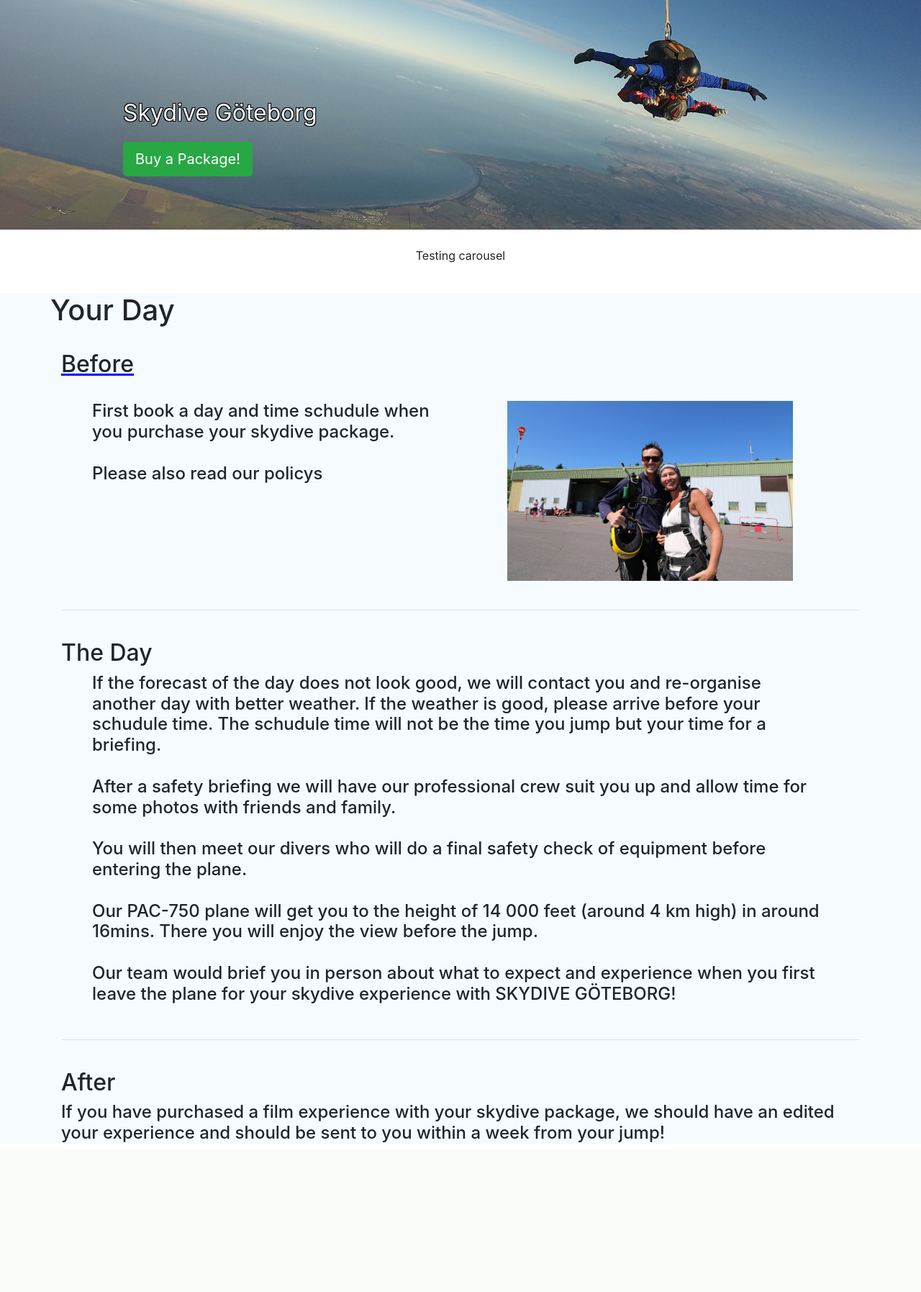
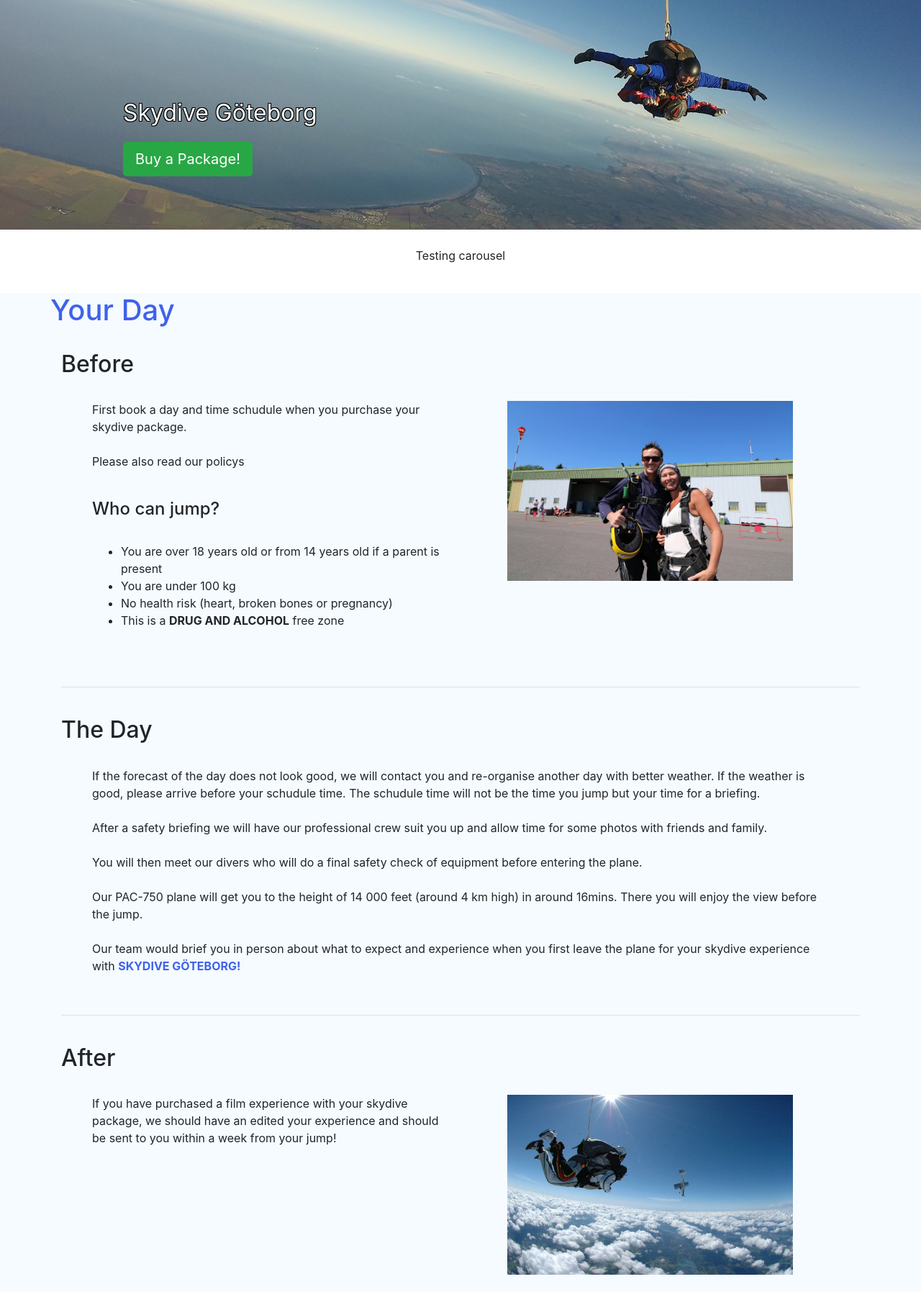
Before and after one commit to brendanoshea84/tandem_skydive, a Django app: page /day-plan in a window 1280 px wide. Shown: the part 68-1863 px from the top of the page at 72% size. Before the commit the page ends 1655 px from the top, so only its background shows below. Run offline with Django 3.2, Linux system fonts and the light colour scheme; parts of the project's set-up code (start-up, migrations or seed data) failed here and were passed over; some libraries are stand-ins or nearby versions.

Commit message:
finish 'day-plan' page and added an up button when the page is long

```diff
--- a/home/templates/home/day-plan.html
+++ b/home/templates/home/day-plan.html
@@ -5,59 +5,87 @@
 {% block main_content %}
 <div class="container">
     <div class="row">
-<h1>Your Day</h1>
+        <h1 class="font-blue">Your Day</h1>
     </div>
     <br>
-<h2 class="custom-highlight">Before</h2>
+    <h2>Before</h2>
     <br>
     <div class="row mx-1 px-4 justify-content-center">
         <div class="col-md-12 col-lg-6">
-        <h4>First book a day and time schudule when you purchase your skydive package.
+            <p>First book a day and time schudule when you purchase your skydive package.
                 <br>
                 <br>
-            Please also read our policys
-        </h4>
+                Please also read our policys</p>
+                <br>
+
+                <h4>Who can jump?</h4>
+                <br>
+
+                <ul>
+                    <li>You are over 18 years old or from 14 years old if a parent is present</li>
+                    <li>You are under 100 kg</li>
+                    <li>No health risk (heart, broken bones or pregnancy)</li>
+                    <li>This is a <b>DRUG AND ALCOHOL</b> free zone</li>
+                </ul>
+            </p>
+            <br>
         </div>
         <div class="col-md-12 col-lg-6">
             <div class="ground"></div>
-
         </div>
     </div>
     <br>
     <hr>
     <br>
     <h2>The Day</h2>
+    <br>
     <div class="row mx-1 px-4 justify-content-center">
         <div class="col">
 
-<h4>If the forecast of the day does not look good, we will contact you and re-organise another day with better weather.
-    If the weather is good, please arrive before your schudule time. The schudule time will not be the time you jump but
+            <p>If the forecast of the day does not look good, we will contact you and re-organise another day with
+                better weather.
+                If the weather is good, please arrive before your schudule time. The schudule time will not be the time
+                you jump but
                 your time for a briefing.
                 <br>
                 <br>
-    After a safety briefing we will have our professional crew suit you up and allow time for some photos with friends
+                After a safety briefing we will have our professional crew suit you up and allow time for some photos
+                with friends
                 and family.
                 <br>
                 <br>
                 You will then meet our divers who will do a final safety check of equipment before entering the plane.
                 <br>
                 <br>
-    Our PAC-750 plane will get you to the height of 14 000 feet (around 4 km high) in around 16mins. There you will
+                Our PAC-750 plane will get you to the height of 14 000 feet (around 4 km high) in around 16mins. There
+                you will
                 enjoy the view before the jump.
                 <br>
                 <br>
-    Our team would brief you in person about what to expect and experience when you first leave the plane for your
-    skydive experience with SKYDIVE GÖTEBORG!
-</h4>
+                Our team would brief you in person about what to expect and experience when you first leave the plane
+                for your
+                skydive experience with <b class="font-blue">SKYDIVE GÖTEBORG!</b>
+            </p>
         </div>
     </div>
     <br>
     <hr>
     <br>
     <h2>After</h2>
-<h4>
-    If you have purchased a film experience with your skydive package, we should have an edited your experience and
+    <br>
+    <div class="row mx-1 px-4 justify-content-center">
+        <div class="col-md-12 col-lg-6">
+            <p>
+                If you have purchased a film experience with your skydive package, we should have an edited your
+                experience and
                 should be sent to you within a week from your jump!
-</h4>
+            </p>
+            <br>
         </div>
+        <div class="col-md-12 col-lg-6">
+            <div class="plane-dive"></div>
+        </div>
+    </div>
+</div>
+<br>
         {% endblock %}
--- a/home/templates/home/index.html
+++ b/home/templates/home/index.html
@@ -5,10 +5,10 @@
 {% block main_content %}
     <div class="row mx-1 px-4 justify-content-center">
         <div class="col-12 col-lg-5 mx-2" >
-            <h1 class="col ">Whats Tandem Skydiving?</h1>
+            <h1 class="col font-blue">Whats Tandem Skydiving?</h1>
             <br>
-            <p>Do you want to ADVENTURE of a life time? <br><br>
-                With our professional crew and no experience, <b>SKYDIVE GÖTEBORG</b> can make this happen!
+            <p>Do you want to <b class="font-blue">ADVENTURE</b> of a life time? <br><br>
+                With our professional crew and no experience, <b class="font-blue">SKYDIVE GÖTEBORG</b> can make this happen!
                 <br><br>
                 With our help, we will fly you to 14,000 feet and let you experience free fall! You will travel around 200k/ph for about a minute, before opening a parachute, and get you safely to the ground.
                 <br><br>
--- a/products/fixtures/products.json
+++ b/products/fixtures/products.json
@@ -8,6 +8,7 @@
         "description": "Get to do a tandem skydive experience",
         "price": 3000,
         "category": 1
+
       }
     },
     {
--- a/products/models.py
+++ b/products/models.py
@@ -26,5 +26,6 @@
     price = models.DecimalField(max_digits=6, decimal_places=2)
     image = models.ImageField(null=True, blank=True)
 
+
     def __str__(self):
         return self.name
--- a/products/urls.py
+++ b/products/urls.py
@@ -2,7 +2,7 @@
 from . import views
 
 urlpatterns = [
-    path('', views.all_products, name='products'),
+    path('skydive-packages', views.skydive_packages, name='skydive-packages'),
     path('film', views.film, name='film'),
 
 ]
--- a/static/css/base.css
+++ b/static/css/base.css
@@ -14,6 +14,17 @@
     height: 250px;
     margin: auto;
 }
+
+.plane-dive {
+    background: url('/media/photos/plane_dive.jpg') no-repeat;
+    background-size: 100% 100%;
+    max-width: 80%;
+    height: 250px;
+    margin: auto;
+}
+
+
+
 
 .welcome-text {
     color: white;
@@ -86,6 +97,10 @@
     background-color: rgb(214, 238, 255, .25)
 }
 
+.font-blue {
+    color: rgb(63, 98, 235);
+}
+
 @media (max-width: 991px) {
     .slide-height {
         height: 20vh;
@@ -94,3 +109,24 @@
         font-size: 2.5vh;
     }
 }
+
+/* back to top button */
+#myBtn {
+    display: none; /* Hidden by default */
+    position: fixed; /* Fixed/sticky position */
+    bottom: 20px; /* Place the button at the bottom of the page */
+    right: 30px; /* Place the button 30px from the right */
+    z-index: 99; /* Make sure it does not overlap */
+    border: none; /* Remove borders */
+    outline: none; /* Remove outline */
+    background-color: rgb(63, 98, 235, 0.7); /* Set a background color */
+    color: white; /* Text color */
+    cursor: pointer; /* Add a mouse pointer on hover */
+    padding: 15px; /* Some padding */
+    border-radius: 10px; /* Rounded corners */
+    font-size: 18px; /* Increase font size */
+  }
+
+  #myBtn:hover {
+    background-color: rgb(63, 98, 235); /* Add a dark-grey background on hover */
+  }
--- /dev/null
+++ b/static/js/main.js
@@ -0,0 +1,17 @@
+// Button function to quick scroll to the top
+    window.onscroll = function() {scrollFunction()};
+
+    function scrollFunction() {
+        if (document.body.scrollTop > 20 || document.documentElement.scrollTop > 20) {
+            document.getElementById("myBtn").style.display = "block";
+
+        } else {
+            document.getElementById("myBtn").style.display = "none";
+
+        }
+    }
+
+    function topFunction() {
+        document.body.scrollTop = 0;
+        document.documentElement.scrollTop = 0;
+    }
--- a/templates/base.html
+++ b/templates/base.html
@@ -34,6 +34,7 @@
     <script src="https://stackpath.bootstrapcdn.com/bootstrap/4.4.1/js/bootstrap.min.js"
         integrity="sha384-wfSDF2E50Y2D1uUdj0O3uMBJnjuUD4Ih7YwaYd1iqfktj0Uod8GCExl3Og8ifwB6"
         crossorigin="anonymous"></script>
+        <script src="{% static 'js/main.js' %}"></script>
     {% endblock %}
 
     {% block extra_js %}
@@ -67,7 +68,7 @@
                         <div class="dropdown-menu " aria-labelledby="packages_toggle">
                             <a class="dropdown-item" href="{% url 'home' %}">Whats Tandem Skydive?</a>
                             <a class="dropdown-item" href="{% url 'day-plan' %}">Your Day</a>
-                            <a class="dropdown-item" href="{% url 'products' %}?category=tandem">Packages</a>
+                            <a class="dropdown-item" href="{% url 'skydive-packages' %}">Packages</a>
                         </div>
                     </li>
 
@@ -78,7 +79,7 @@
                         </a>
                         <div class="dropdown-menu" aria-labelledby="merc_toggle">
                             <a class="dropdown-item" href="{% url 'film' %}">Capturing you day</a>
-                            <a class="dropdown-item" href="{% url 'products' %}?category=tshirt">Clothes</a>
+                            <a class="dropdown-item" href="">Clothes</a>
                         </div>
                     </li>
 
@@ -157,6 +158,7 @@
     {% endblock %}
 </div>
 
+<button onclick="topFunction()" id="myBtn" title="Go to top">Top</button>
 
     {% block postload_js %}
     {% endblock %}
```
Also changed, not shown: products/templates/all_products.html (deleted, +0 -27 lines), products/templates/skydive-packages.html (added, +21 -0 lines), products/views.py (+9 -9 lines). Lines whose indentation alone changed are shown as unchanged.
